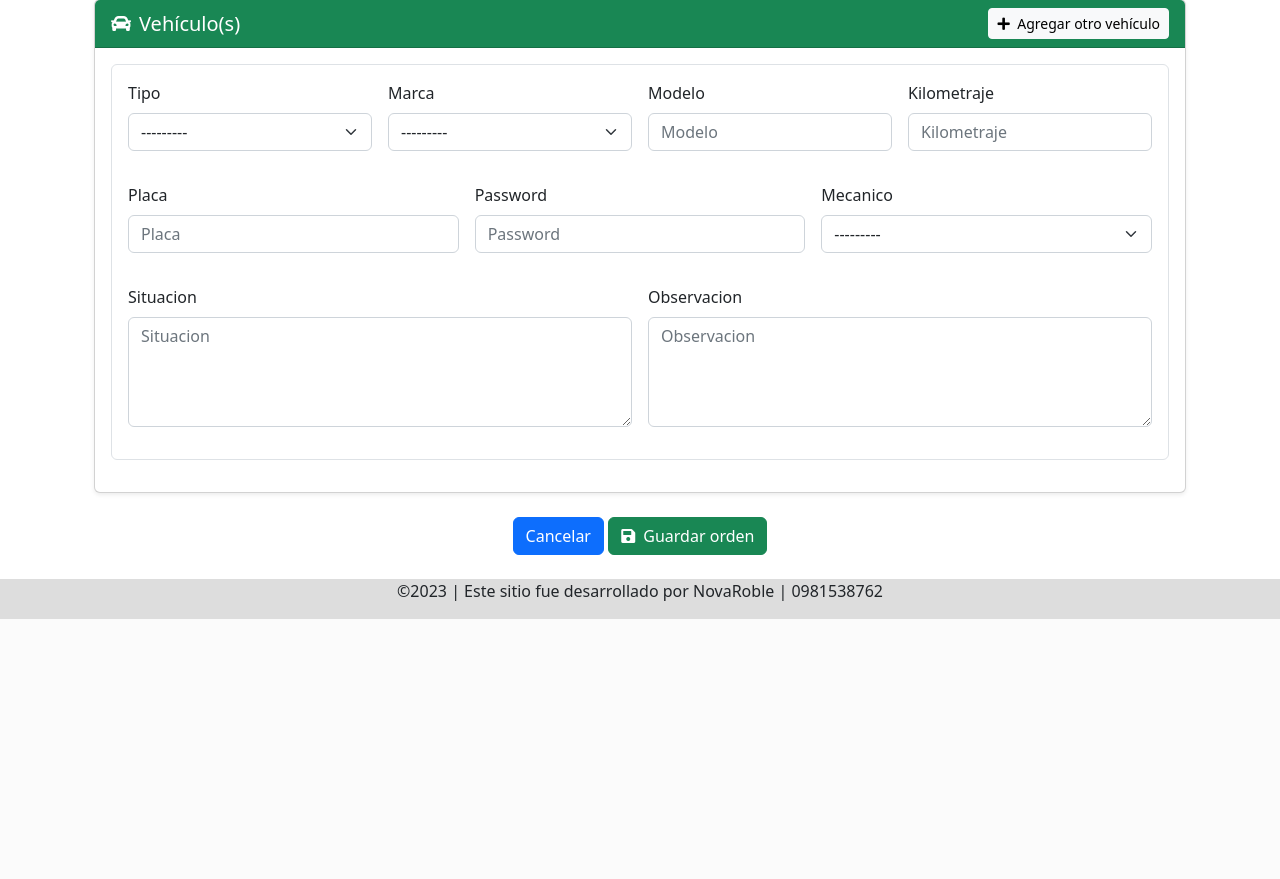
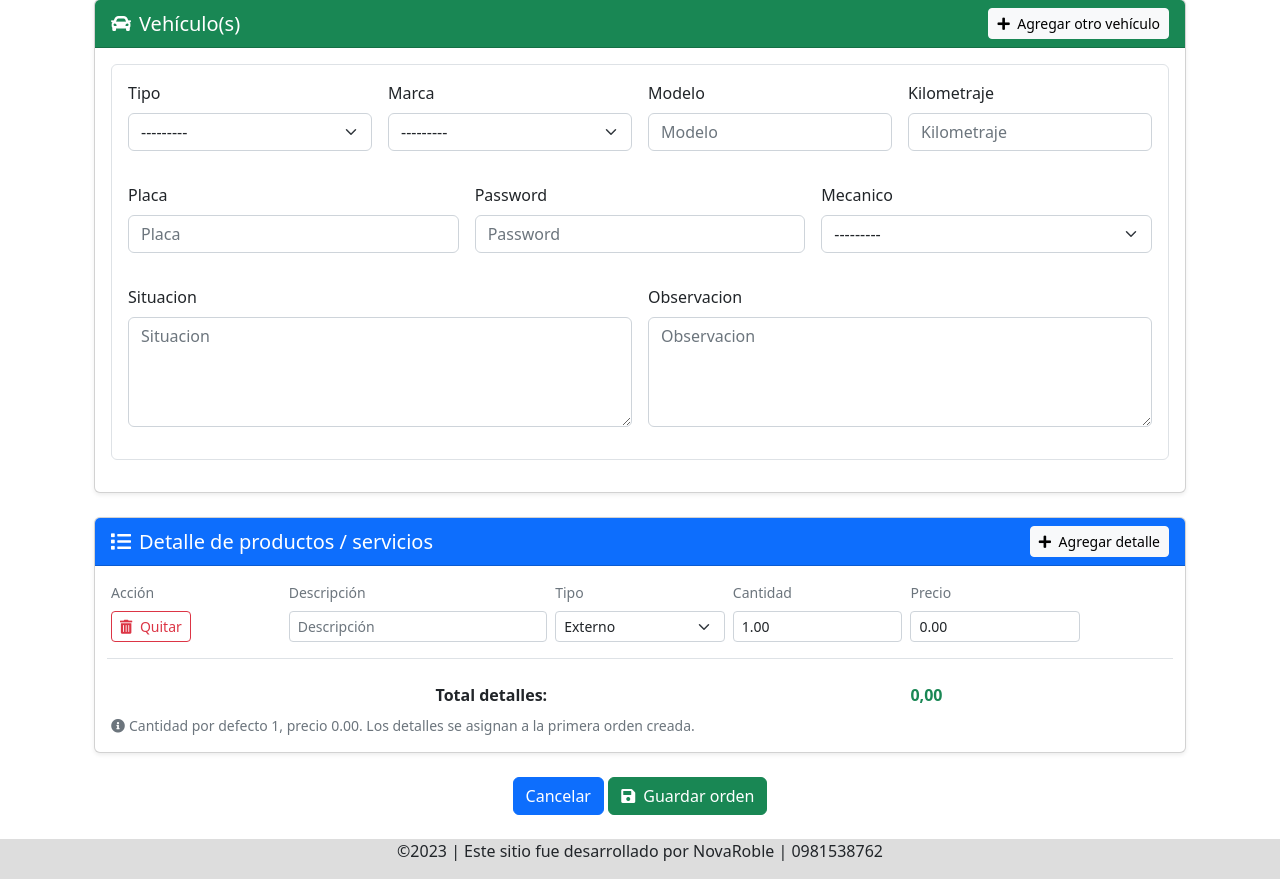
Before and after one commit to JolRobles/mecanica, a Django app: page /ordenes/orden_form in a window 1280 px wide. Shown: the part 466-1345 px from the top of the page. Before the commit the page ends 1085 px from the top, so only its background shows below. Run offline with Django 4.2, Linux system fonts and the light colour scheme; a user stored in the database is signed in; tables that the repository leaves empty hold one stand-in row (values such as "Sample post"); some libraries are stand-ins or nearby versions.

Commit message:
update orders

```diff
--- a/ordenes/views.py
+++ b/ordenes/views.py
@@ -49,6 +49,11 @@ def orden_form(request):
         mecanico = request.POST.getlist('mecanico')
         situacion = request.POST.getlist('situacion')
         observacion = request.POST.getlist('observacion')
+        kilometraje = request.POST.getlist('kilometraje')
+        detalle_productos = request.POST.getlist('detalle_producto')
+        cantidad_productos = request.POST.getlist('cantidad_producto')
+        precio_productos = request.POST.getlist('precio_producto')
+        tipo_productos = request.POST.getlist('tipo_producto')
         if cliente_form.is_valid() and vehiculo_form.is_valid() and orden_form.is_valid():
             cedula = cliente_form.cleaned_data.get('cedula')
             if cedula and Cliente.objects.filter(cedula=cedula).exists():
@@ -70,6 +75,7 @@ def orden_form(request):
                         cliente = form_actualizado.save()
             else:
                 cliente = cliente_form.save()
+            ordenes_creadas = []
             for i in range(len(tipo)):
                 vehiculo = Vehiculo.objects.create(
                     tipo_id = tipo[i],
@@ -80,21 +86,50 @@ def orden_form(request):
                     password = password[i],
                 )
                 vehiculo.save()
+                km = None
+                if kilometraje and i < len(kilometraje) and kilometraje[i].strip():
+                    try:
+                        km = int(kilometraje[i])
+                    except (ValueError, TypeError):
+                        pass
                 orden = Orden.objects.create(
                     cliente = cliente,
                     vehiculo = vehiculo,
                     empresa = empresa,
-                    situacion = situacion[i],
-                    observacion = observacion[i],
-                    mecanico_id = mecanico[i],
+                    situacion = situacion[i] if i < len(situacion) else '',
+                    observacion = observacion[i] if i < len(observacion) else '',
+                    mecanico_id = mecanico[i] if i < len(mecanico) else None,
+                    kilometraje = km,
                 )
                 orden.save()
+                ordenes_creadas.append(orden)
                 estado_orden = EstadOrden.objects.create(
                     estado=orden.estado,
                     orden=orden,
                     usuario=usuario
                 )
                 estado_orden.save()
+            # Crear detalles para la primera orden (solo si hay al menos uno con descripción)
+            if ordenes_creadas and detalle_productos:
+                primera_orden = ordenes_creadas[0]
+                total_detalles = 0
+                for j in range(len(detalle_productos)):
+                    producto_texto = (detalle_productos[j] or '').strip()
+                    cantidad = float(cantidad_productos[j]) if j < len(cantidad_productos) else 1
+                    pvp = float(precio_productos[j]) if j < len(precio_productos) else 0
+                    tipo_prod = (tipo_productos[j] if j < len(tipo_productos) else 'externo') or 'externo'
+                    if tipo_prod not in ('inventario', 'externo'):
+                        tipo_prod = 'externo'
+                    DetalleOrden.objects.create(
+                        orden=primera_orden,
+                        producto=producto_texto or '-',
+                        cantidad=cantidad,
+                        pvp=pvp,
+                        tipo_producto=tipo_prod,
+                    )
+                    total_detalles += cantidad * pvp
+                primera_orden.monto_cobrar = round(total_detalles, 2)
+                primera_orden.save()
             return redirect('ordenes:orden_list')
         else:
             print(cliente_form.errors)
--- a/templates/ordenes/orden_form.html
+++ b/templates/ordenes/orden_form.html
@@ -96,6 +96,59 @@
       </div>
     </div>
 
+    <!-- Detalle de productos / servicios (aplica al primer vehículo/orden) -->
+    <div class="card shadow-sm mb-4">
+      <div class="card-header py-2 d-flex justify-content-between align-items-center bg-primary text-white">
+        <h5 class="card-title mb-0"><i class="fas fa-list me-2"></i>Detalle de productos / servicios</h5>
+        <button type="button" class="btn btn-sm btn-light" onclick="agregarDetalle()">
+          <i class="fas fa-plus me-1"></i> Agregar detalle
+        </button>
+      </div>
+      <div class="card-body">
+        <div class="row g-2 mb-2 text-muted small d-none d-md-flex">
+          <div class="col-md-2">Acción</div>
+          <div class="col-md-3">Descripción</div>
+          <div class="col-md-2">Tipo</div>
+          <div class="col-md-2">Cantidad</div>
+          <div class="col-md-2">Precio</div>
+        </div>
+        <div id="id_productos">
+          <div class="row g-2 align-items-center mb-2 fila-detalle">
+            <div class="col-md-2 col-4">
+              <button type="button" class="btn btn-sm btn-outline-danger" onclick="eliminarProducto(this)" title="Eliminar">
+                <i class="fas fa-trash-alt me-1"></i> Quitar
+              </button>
+            </div>
+            <div class="col-md-2 d-none"></div>
+            <div class="col-md-3 col-8">
+              <input class="form-control form-control-sm" type="text" name="detalle_producto" placeholder="Descripción">
+            </div>
+            <div class="col-md-2 col-6">
+              <select class="form-select form-select-sm" name="tipo_producto">
+                <option value="externo" selected>Externo</option>
+                <option value="inventario">Inventario</option>
+              </select>
+            </div>
+            <div class="col-md-2 col-6">
+              <input class="form-control form-control-sm" type="number" step="0.01" min="0" name="cantidad_producto" placeholder="Cantidad" value="1.00" oninput="calcularCosto()">
+            </div>
+            <div class="col-md-2 col-6">
+              <input class="form-control form-control-sm" type="number" step="0.01" min="0" name="precio_producto" placeholder="0.00" value="0.00" oninput="calcularCosto()">
+            </div>
+          </div>
+        </div>
+        <div class="row g-2 align-items-center mt-3 pt-3 border-top fila-total-detalles" id="fila-total-detalles">
+          <div class="col-md-2 col-4"></div>
+          <div class="col-md-2 d-none"></div>
+          <div class="col-md-3 col-8 text-end fw-bold">Total detalles:</div>
+          <div class="col-md-2 col-6"></div>
+          <div class="col-md-2 col-6"></div>
+          <div class="col-md-2 col-6 fw-bold text-success" id="valor-total-detalles">0.00</div>
+        </div>
+        <p class="text-muted small mb-0 mt-2"><i class="fas fa-info-circle me-1"></i>Cantidad por defecto 1, precio 0.00. Los detalles se asignan a la primera orden creada.</p>
+      </div>
+    </div>
+
     <!-- Acciones -->
     <div class="panel-footer text-center">
       <a href="{% url 'ordenes:orden_list' %}" class="btn btn-primary">Cancelar</a>
@@ -112,7 +165,11 @@
 <script src="https://code.jquery.com/jquery-3.6.4.min.js" crossorigin="anonymous"></script>
 <script type="text/javascript" src="{% static 'js/orden.js' %}"></script>
 <script type="text/javascript" src="{% static 'js/usuario.js' %}"></script>
-
+<script>
+  document.addEventListener('DOMContentLoaded', function() {
+    if (typeof calcularCosto === 'function') calcularCosto();
+  });
+</script>
 <script>
 (function() {
   var contadorVehiculos = 1;
```
Also changed, not shown: templates/ordenes/orden_edit.html (+4 -3 lines), templates/ordenes/ordenes_list.html (+25 -1 lines).
